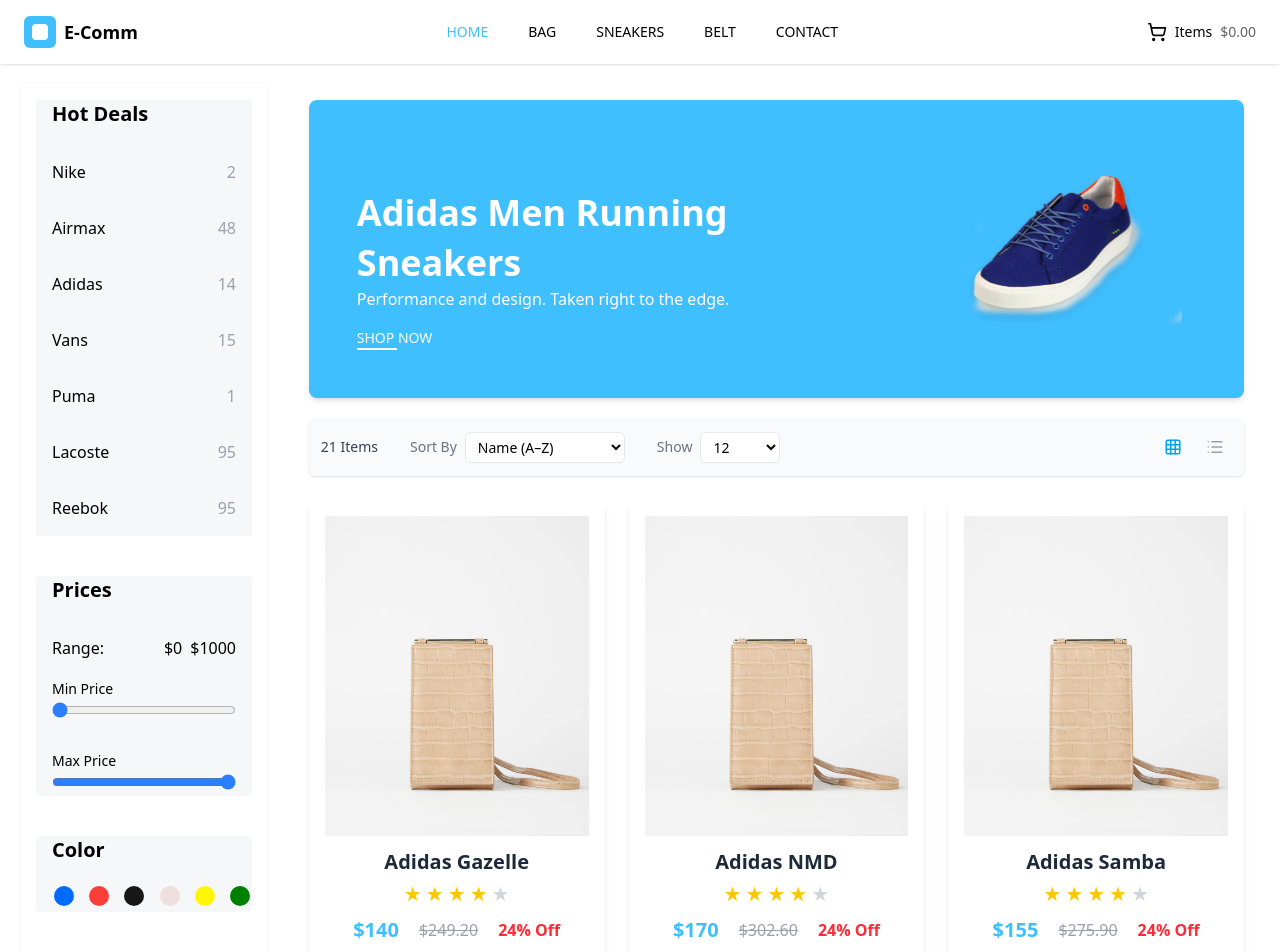
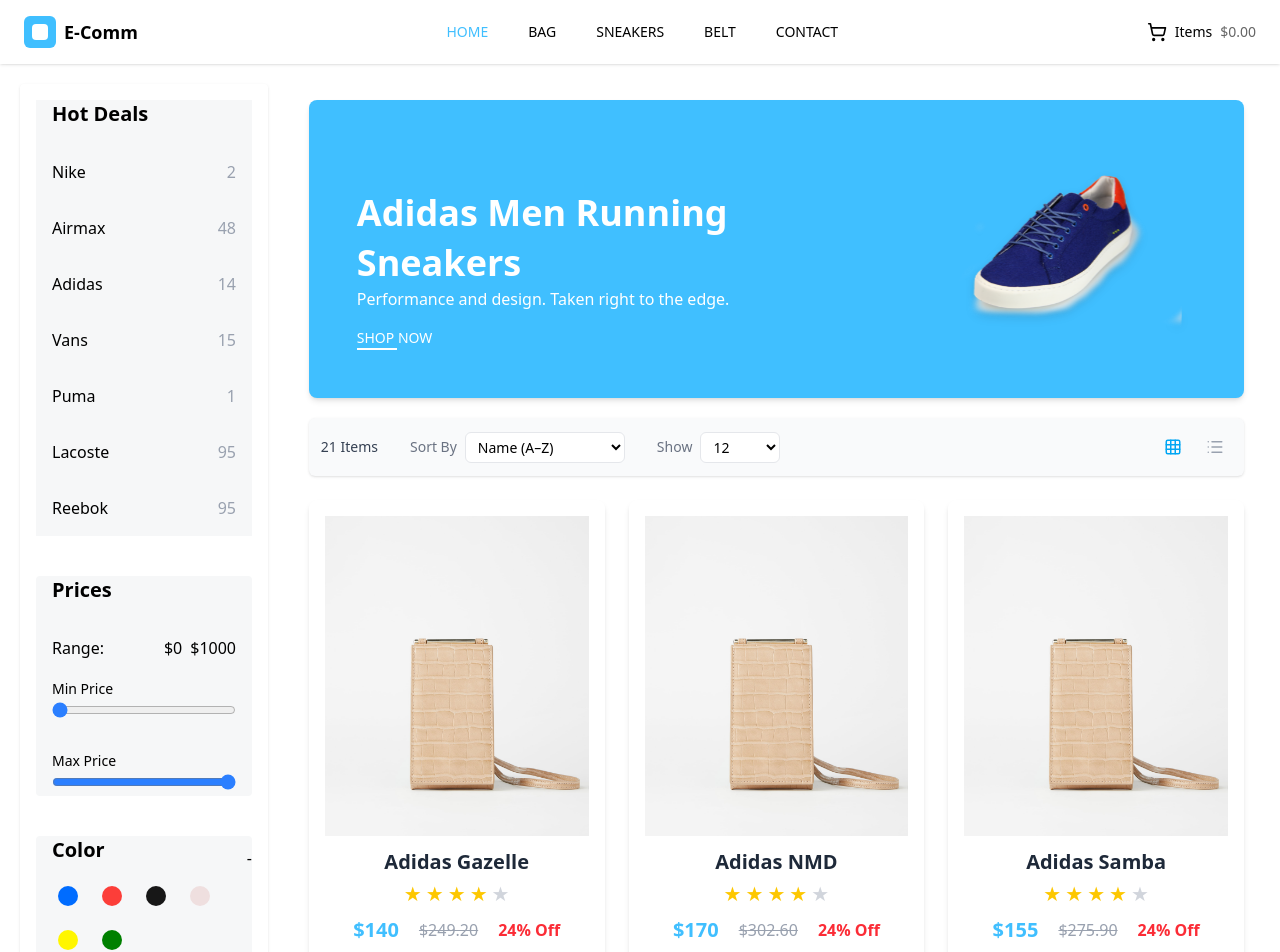
Before and after one commit to AsadArmanKhan/E-Como, a React (Vite) app: page / in a window 1280 px wide. Shown: the top 952 px of the page. Built offline with nearby package versions, Linux system fonts and the light colour scheme; the HTML template or start-up script is replaced by a standard one.

Commit message:
1st commit of the third day

```diff
--- a/src/Pages/Color.jsx
+++ b/src/Pages/Color.jsx
@@ -1,25 +1,26 @@
-import React, { useState } from "react";
+import React from "react";
 import { colors } from "../data/color";
 
-export default function Color() {
-  const [selectedColor, setSelectedColor] = useState(null);
-
-  const handleColorClick = (colorKey) => {
-    setSelectedColor((prev) => (prev === colorKey ? null : colorKey));
-  };
-
+export default function Color({ expanded, toggleExpand, selected, onSelect }) {
   return (
     <section className="w-full mb-10 rounded bg-[#F6F7F8]">
       <div className="pl-4">
+        <div
+          className="flex items-center justify-between cursor-pointer"
+          onClick={toggleExpand}
+        >
           <h2 className="text-xl mb-4 font-semibold">Color</h2>
+          <span>{expanded ? "-" : "+"}</span>
+        </div>
 
-        <div className="flex justify-between items-center gap-3">
+        {expanded && (
+          <div className="flex flex-wrap gap-3">
             {Object.entries(colors).map(([name, hex]) => (
               <div
                 key={name}
-              onClick={() => handleColorClick(name)}
+                onClick={() => onSelect(hex)}
                 className={`w-8 h-8 flex justify-center items-center rounded-2xl cursor-pointer ${
-                selectedColor === name ? "border-2 border-[#006CFF]" : ""
+                  selected.includes(hex) ? "border-2 border-[#006CFF]" : ""
                 }`}
               >
                 <div
@@ -30,6 +31,7 @@
               </div>
             ))}
           </div>
+        )}
       </div>
     </section>
   );
```
Lines whose indentation alone changed are shown as unchanged.
